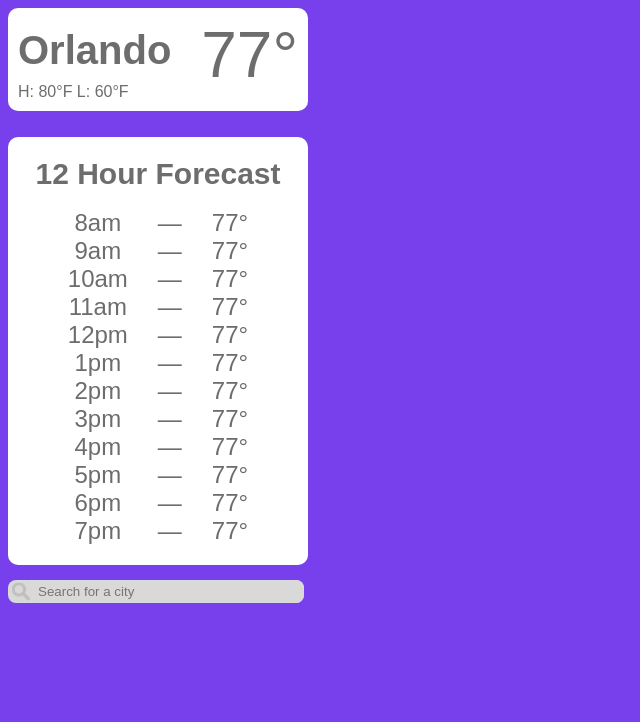
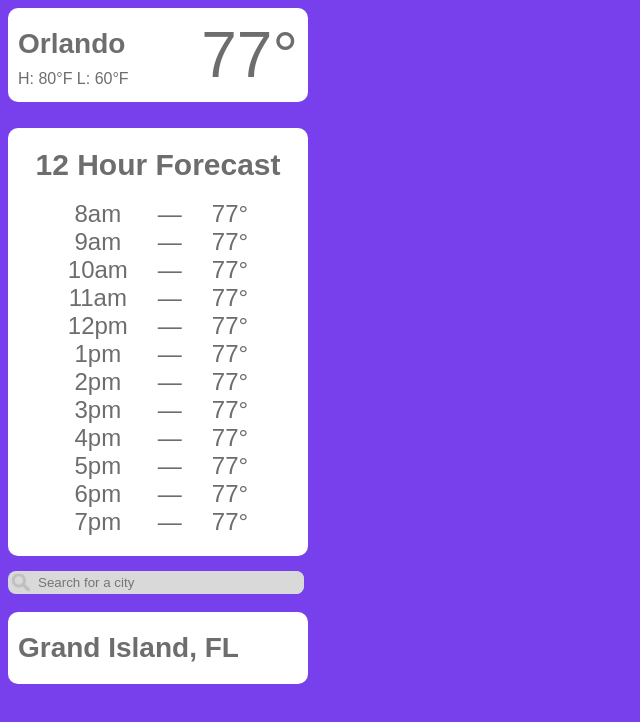
Before and after one commit to brooksmckinley/weather, a React (Create React App) app in the folder frontend/: page /test in a window 1280 px wide. Shown: the top 722 px of the page, without its empty margins (0-640 px from the left). Built offline with nearby package versions, Linux system fonts and the light colour scheme.

Commit message:
Search results component

```diff
--- a/frontend/src/App.js
+++ b/frontend/src/App.js
@@ -8,6 +8,7 @@ import Forecast from './pages/Forecast';
 import CityCard from './components/CityCard';
 import ForecastCard from './components/ForecastCard';
 import Search from './components/search';
+import SearchCard from './components/SearchCard';
 
 // Example app code, kept for reference.
 
@@ -54,6 +55,8 @@ function Test() {
     <br></br>
     <ForecastCard hourTimes={['8am', '9am', '10am', '11am', '12pm', '1pm', '2pm','3pm','4pm','5pm','6pm','7pm']} hourWeather={['—','—','—','—','—','—','—','—','—','—','—','—']} hourTemps={['77', '77', '77', '77', '77', '77', '77', '77','77', '77','77', '77']}/>
     <Search type="text" placeholder="Search for a city" iconName="search.svg"></Search>
+    <br></br>
+    <SearchCard cityName="Grand Island" state="FL"/>
   </div>;
 }
 
--- /dev/null
+++ b/frontend/src/components/SearchCard.css
@@ -0,0 +1,24 @@
+.cityCard {
+    background-color: white;
+    border-radius: 10px;
+    padding: 10px;
+    display: flex;
+    justify-content: space-between;
+    font-family: sans-serif;
+    color: #6D6D6D;
+    margin-bottom: 8px;
+}
+
+.cityName {
+    font-size: 28px;
+    padding-top: 10px;
+    padding-bottom: 10px;
+}
+
+.highLowTemp {
+    font-size: 16px;
+}
+
+.currentTemp {
+    font-size: 64px;
+}
--- /dev/null
+++ b/frontend/src/components/SearchCard.js
@@ -0,0 +1,14 @@
+import './SearchCard.css';
+
+function CityCard({cityName, state}) {
+
+    return <div className="cityCard">
+        <div>
+            <div className="cityName">
+                {cityName}, {state}
+            </div>
+        </div>
+    </div>;
+}
+
+export default CityCard;
```
